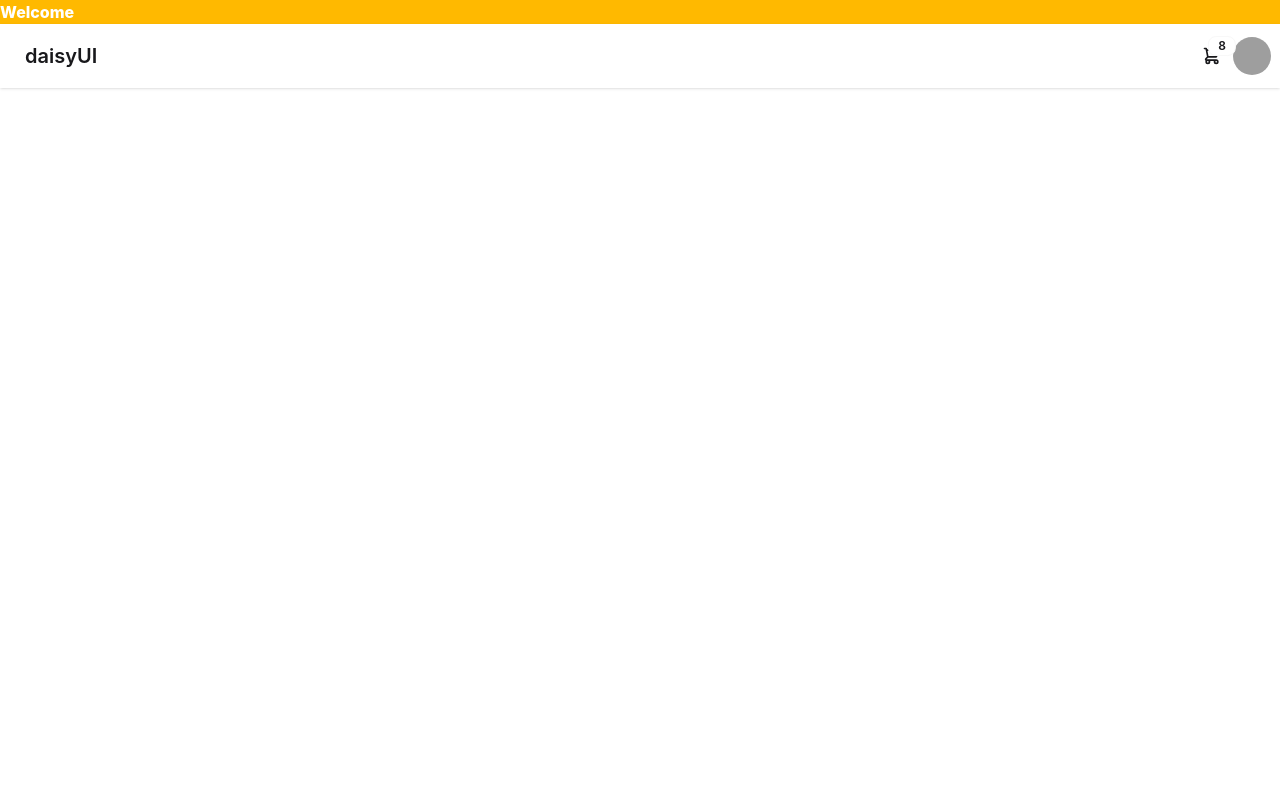
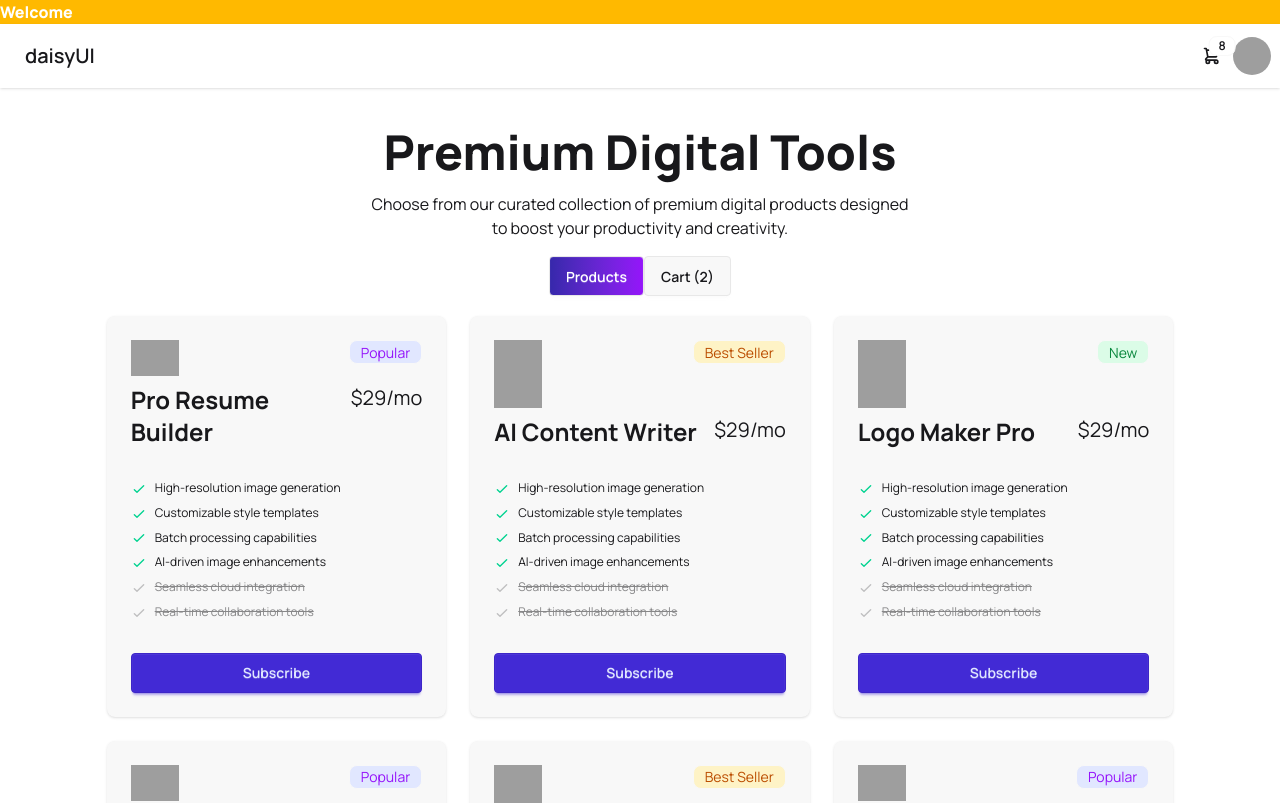
Before and after one commit to Mahmudul-1106/B13-A06-Digital-Tools, a React (Vite) app: page / in a window 1280 px wide. Shown: the top 803 px of the page. Built offline with nearby package versions, Linux system fonts and the light colour scheme; grey boxes are pictures that could not be loaded.

Commit message:
Cards Working

```diff
--- a/index.html
+++ b/index.html
@@ -1,13 +1,19 @@
 <!doctype html>
 <html lang="en">
+
 <head>
   <meta charset="UTF-8" />
   <link rel="icon" type="image/svg+xml" href="/favicon.svg" />
   <meta name="viewport" content="width=device-width, initial-scale=1.0" />
   <title>b13-a06-digital-tools</title>
+  <link rel="preconnect" href="https://fonts.googleapis.com">
+  <link rel="preconnect" href="https://fonts.gstatic.com" crossorigin>
+  <link href="https://fonts.googleapis.com/css2?family=Manrope:wght@200..800&display=swap" rel="stylesheet">
 </head>
+
 <body>
   <div id="root"></div>
   <script type="module" src="/src/main.jsx"></script>
 </body>
+
 </html>
--- /dev/null
+++ b/public/data.json
@@ -0,0 +1,112 @@
+[
+  {
+    "id": 1,
+    "name": "Pro Resume Builder",
+    "description": "Create professional resumes with modern templates and ATS optimization.",
+    "price": 9.99,
+    "period": "monthly",
+    "tag": "Popular",
+    "tagType": "popular",
+    "features": ["100+ templates", "ATS optimization", "Export to PDF"],
+    "icon": "https://img.icons8.com/color/96/resume.png"
+  },
+  {
+    "id": 2,
+    "name": "AI Content Writer",
+    "description": "Generate high-quality blog posts, ads, and social media content instantly.",
+    "price": 19.99,
+    "period": "monthly",
+    "tag": "Best Seller",
+    "tagType": "best-seller",
+    "features": ["AI writing", "SEO optimization", "Multi-language support"],
+    "icon": "https://img.icons8.com/color/96/artificial-intelligence.png"
+  },
+  {
+    "id": 3,
+    "name": "Logo Maker Pro",
+    "description": "Design stunning logos in minutes with AI-powered tools.",
+    "price": 14.99,
+    "period": "one-time",
+    "tag": "New",
+    "tagType": "new",
+    "features": ["AI logo generator", "High-res download", "Custom colors"],
+    "icon": "https://img.icons8.com/color/96/logo.png"
+  },
+  {
+    "id": 4,
+    "name": "Social Media Scheduler",
+    "description": "Plan and automate your social media posts across platforms.",
+    "price": 12.99,
+    "period": "monthly",
+    "tag": "Popular",
+    "tagType": "popular",
+    "features": ["Auto scheduling", "Analytics dashboard", "Multi-platform support"],
+    "icon": "https://img.icons8.com/color/96/calendar.png"
+  },
+  {
+    "id": 5,
+    "name": "Website Builder",
+    "description": "Build responsive websites without coding using drag-and-drop tools.",
+    "price": 29.99,
+    "period": "yearly",
+    "tag": "Best Seller",
+    "tagType": "best-seller",
+    "features": ["Drag & drop", "Free hosting", "Custom domains"],
+    "icon": "https://img.icons8.com/color/96/website.png"
+  },
+  {
+    "id": 6,
+    "name": "Email Marketing Tool",
+    "description": "Create and send professional email campaigns بسهولة.",
+    "price": 15.99,
+    "period": "monthly",
+    "tag": "Popular",
+    "tagType": "popular",
+    "features": ["Email templates", "Automation", "Analytics"],
+    "icon": "https://img.icons8.com/color/96/email.png"
+  },
+  {
+    "id": 7,
+    "name": "Password Manager",
+    "description": "Securely store and manage your passwords in one place.",
+    "price": 4.99,
+    "period": "monthly",
+    "tag": "New",
+    "tagType": "new",
+    "features": ["Encrypted storage", "Auto-fill", "Cross-device sync"],
+    "icon": "https://img.icons8.com/color/96/password.png"
+  },
+  {
+    "id": 8,
+    "name": "Video Editor Pro",
+    "description": "Edit videos with advanced tools and effects easily.",
+    "price": 24.99,
+    "period": "yearly",
+    "tag": "Best Seller",
+    "tagType": "best-seller",
+    "features": ["4K editing", "Transitions", "Audio sync"],
+    "icon": "https://img.icons8.com/color/96/video-editing.png"
+  },
+  {
+    "id": 9,
+    "name": "Online Course Platform",
+    "description": "Create and sell your own online courses بسهولة.",
+    "price": 49.99,
+    "period": "yearly",
+    "tag": "Popular",
+    "tagType": "popular",
+    "features": ["Course builder", "Payment integration", "Student analytics"],
+    "icon": "https://img.icons8.com/color/96/online-course.png"
+  },
+  {
+    "id": 10,
+    "name": "Cloud Storage Pro",
+    "description": "Store and access your files securely from anywhere.",
+    "price": 5.99,
+    "period": "monthly",
+    "tag": "New",
+    "tagType": "new",
+    "features": ["100GB storage", "Secure backup", "File sharing"],
+    "icon": "https://img.icons8.com/color/96/cloud-storage.png"
+  }
+]
--- a/src/App.jsx
+++ b/src/App.jsx
@@ -1,11 +1,25 @@
+import { Suspense } from "react";
 import "./App.css";
 import Navbar from "./components/Navbar";
+import Cards from "./components/Cards";
+
+const getData = async () => {
+  const res = await fetch("/data.json");
+  return res.json();
+};
+
+const getPromise = getData();
 
 function App() {
   return (
     <>
       <h1 className="bg-amber-400 font-extrabold text-white">Welcome</h1>
       <Navbar></Navbar>
+      <Suspense
+        fallback={<span className=" loading loading-spinner loading-xl"></span>}
+      >
+        <Cards getPromise={getPromise}></Cards>
+      </Suspense>
     </>
   );
 }
--- /dev/null
+++ b/src/components/Card.jsx
@@ -0,0 +1,139 @@
+import React from "react";
+
+const Card = ({ item }) => {
+  console.log(item);
+
+  return (
+    <div className="card w-full bg-base-200 shadow-sm">
+      <div className="card-body">
+        <div className="flex justify-between flex-1">
+          <img className="w-12" src={item.icon} alt="" />
+          <span
+            className={
+              item.tagType === "popular"
+                ? "badge bg-[#E1E7FF] text-[#9514FA]"
+                : item.tagType === "best-seller"
+                  ? "badge bg-[#FEF3C6] text-[#BB4D00]"
+                  : "badge bg-[#DBFCE7] text-[#0A883E]"
+            }
+          >
+            {item.tag}
+          </span>
+        </div>
+        <div className="flex justify-between">
+          <h2 className="text-2xl font-bold">{item.name}</h2>
+          <span className="text-xl">$29/mo</span>
+        </div>
+        <ul className="mt-6 flex flex-col gap-2 text-xs">
+          <li>
+            <svg
+              xmlns="http://www.w3.org/2000/svg"
+              className="size-4 me-2 inline-block text-success"
+              fill="none"
+              viewBox="0 0 24 24"
+              stroke="currentColor"
+            >
+              <path
+                strokeLinecap="round"
+                strokeLinejoin="round"
+                strokeWidth="2"
+                d="M5 13l4 4L19 7"
+              />
+            </svg>
+            <span>High-resolution image generation</span>
+          </li>
+          <li>
+            <svg
+              xmlns="http://www.w3.org/2000/svg"
+              className="size-4 me-2 inline-block text-success"
+              fill="none"
+              viewBox="0 0 24 24"
+              stroke="currentColor"
+            >
+              <path
+                strokeLinecap="round"
+                strokeLinejoin="round"
+                strokeWidth="2"
+                d="M5 13l4 4L19 7"
+              />
+            </svg>
+            <span>Customizable style templates</span>
+          </li>
+          <li>
+            <svg
+              xmlns="http://www.w3.org/2000/svg"
+              className="size-4 me-2 inline-block text-success"
+              fill="none"
+              viewBox="0 0 24 24"
+              stroke="currentColor"
+            >
+              <path
+                strokeLinecap="round"
+                strokeLinejoin="round"
+                strokeWidth="2"
+                d="M5 13l4 4L19 7"
+              />
+            </svg>
+            <span>Batch processing capabilities</span>
+          </li>
+          <li>
+            <svg
+              xmlns="http://www.w3.org/2000/svg"
+              className="size-4 me-2 inline-block text-success"
+              fill="none"
+              viewBox="0 0 24 24"
+              stroke="currentColor"
+            >
+              <path
+                strokeLinecap="round"
+                strokeLinejoin="round"
+                strokeWidth="2"
+                d="M5 13l4 4L19 7"
+              />
+            </svg>
+            <span>AI-driven image enhancements</span>
+          </li>
+          <li className="opacity-50">
+            <svg
+              xmlns="http://www.w3.org/2000/svg"
+              className="size-4 me-2 inline-block text-base-content/50"
+              fill="none"
+              viewBox="0 0 24 24"
+              stroke="currentColor"
+            >
+              <path
+                strokeLinecap="round"
+                strokeLinejoin="round"
+                strokeWidth="2"
+                d="M5 13l4 4L19 7"
+              />
+            </svg>
+            <span className="line-through">Seamless cloud integration</span>
+          </li>
+          <li className="opacity-50">
+            <svg
+              xmlns="http://www.w3.org/2000/svg"
+              className="size-4 me-2 inline-block text-base-content/50"
+              fill="none"
+              viewBox="0 0 24 24"
+              stroke="currentColor"
+            >
+              <path
+                strokeLinecap="round"
+                strokeLinejoin="round"
+                strokeWidth="2"
+                d="M5 13l4 4L19 7"
+              />
+            </svg>
+            <span className="line-through">Real-time collaboration tools</span>
+          </li>
+        </ul>
+        <div className="mt-6">
+          <button className="btn btn-primary btn-block">Subscribe</button>
+        </div>
+      </div>
+    </div>
+  );
+};
+
+export default Card;
--- /dev/null
+++ b/src/components/Cards.jsx
@@ -0,0 +1,35 @@
+import React, { use } from "react";
+import Card from "./Card";
+
+const Cards = ({ getPromise }) => {
+  const data = use(getPromise);
+
+  console.log(data);
+  return (
+    <div className="container mx-auto w-10/12 m-10">
+      <div className="text-center space-y-4">
+        <h2 className="text-5xl font-extrabold">Premium Digital Tools</h2>
+        <p>
+          Choose from our curated collection of premium digital products
+          designed <br />
+          to boost your productivity and creativity.
+        </p>
+
+        <div className="flex items-center justify-center">
+          <button className="btn bg-linear-to-r from-[#3628AB] to-[#9514FA] text-white">
+            Products
+          </button>
+          <button className="btn">Cart (2)</button>
+        </div>
+      </div>
+
+      <div className="grid md:grid-cols-2 lg:grid-cols-3 gap-6 mt-5">
+        {data.map((item) => (
+          <Card key={item.id} item={item}></Card>
+        ))}
+      </div>
+    </div>
+  );
+};
+
+export default Cards;
--- a/src/index.css
+++ b/src/index.css
@@ -2,5 +2,8 @@
 @plugin "daisyui";
 
 body {
-  margin: 0;
+  font-family: "Manrope", sans-serif;
+  font-optical-sizing: auto;
+  font-weight: 400;
+  font-style: normal;
 }
```
Lines whose indentation alone changed are shown as unchanged.
